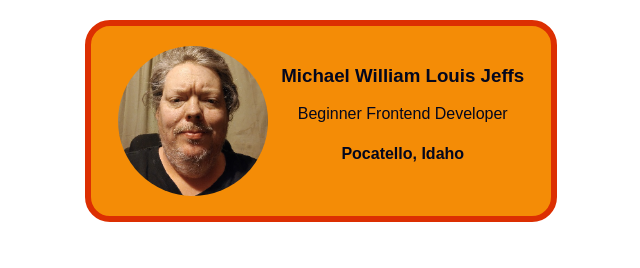
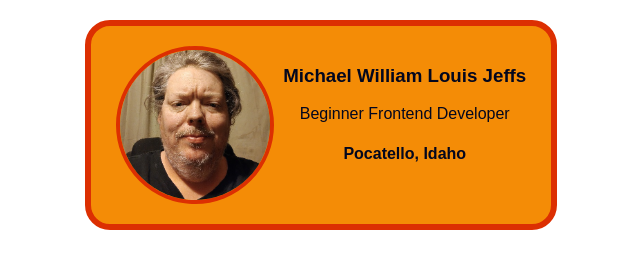
Before and after one commit to TheIdahoMike/bizCard, a plain HTML site: page index.html in a window 1280 px wide. Shown: the whole page, without its empty margins (319-959 px from the left). Drawn offline with nearby package versions, Linux system fonts and the light colour scheme.

Commit message:
Update styles.css

```diff
--- a/styles.css
+++ b/styles.css
@@ -48,6 +48,7 @@ the design of your business card, e.g.:
 
 .box{
     border-radius: 50%;
+      border: 4px solid #DC2F02;
     /* transition: transform .7s ease-in-out; */
 }
 .box:hover {
```
